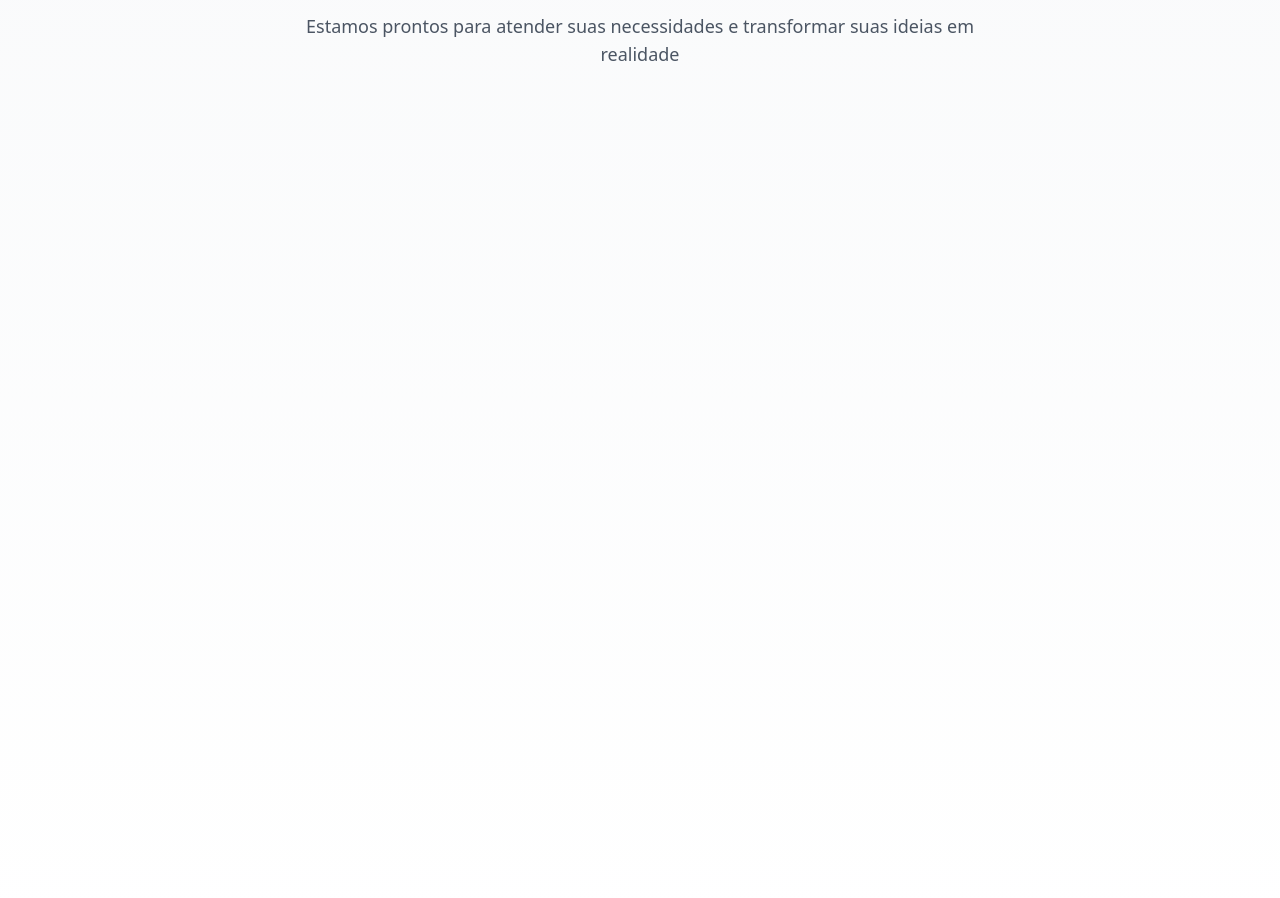
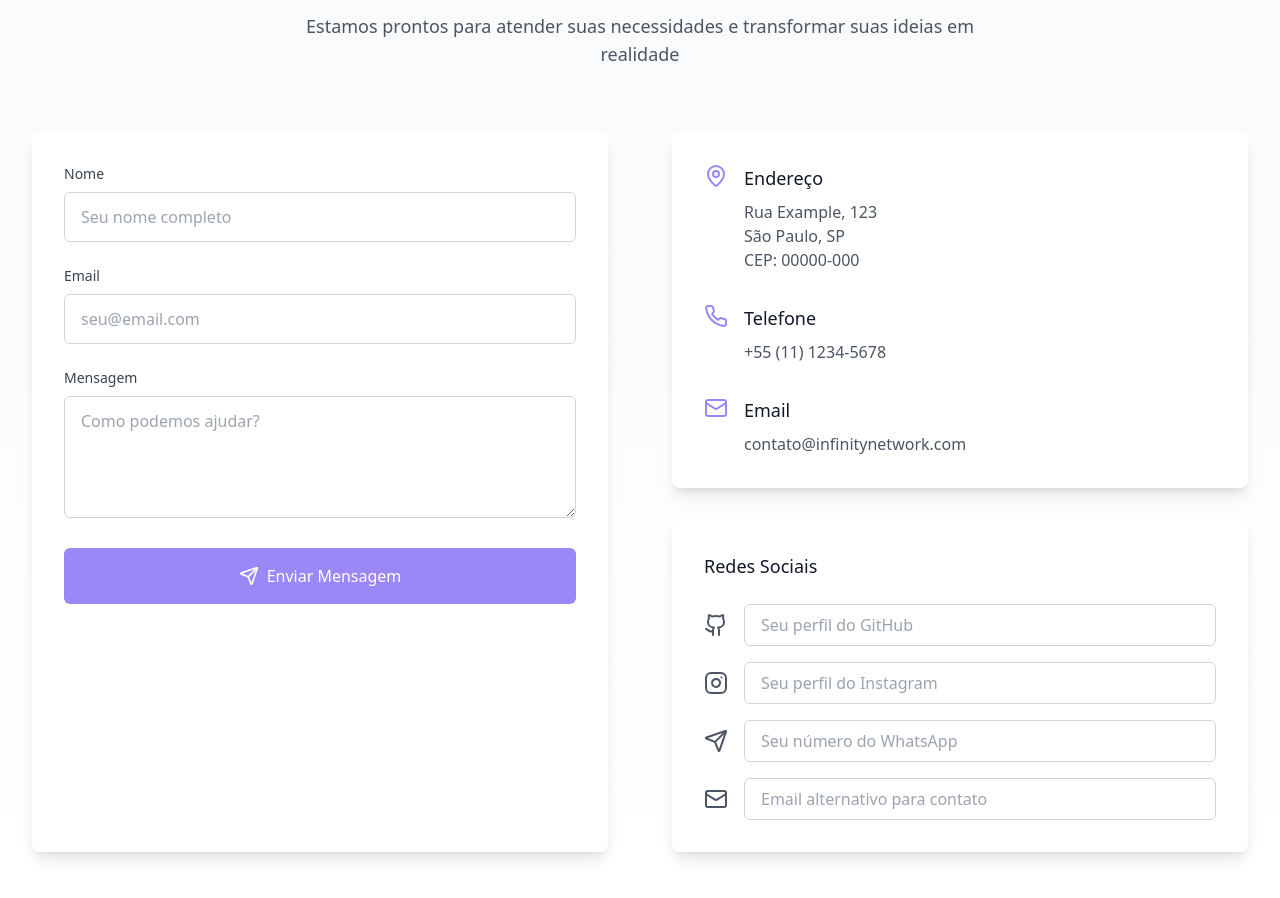
Before and after one commit to belphegorz7/infinity-network-empower, a React (Vite) app: page / in a window 1280 px wide. Shown: the part 2760-3658 px from the top of the page. Built offline with nearby package versions, Linux system fonts and the light colour scheme.

Commit message:
Fix: Contact section visibility
The contact section was not visible. This commit addresses this issue.

```diff
--- a/src/components/Contact.tsx
+++ b/src/components/Contact.tsx
@@ -27,7 +27,7 @@ const Contact = () => {
   };
 
   return (
-    <section id="contato" className="py-20 bg-gradient-to-b from-gray-50 to-white">
+    <section id="contato" className="py-20 bg-gradient-to-b from-gray-50 to-white min-h-screen">
       <div className="max-w-7xl mx-auto px-4 sm:px-6 lg:px-8">
         <div className="text-center mb-16">
           <h2 className="text-3xl md:text-4xl font-bold text-primary-dark mb-4">
@@ -38,7 +38,7 @@ const Contact = () => {
           </p>
         </div>
         <div className="grid grid-cols-1 md:grid-cols-2 gap-16">
-          <div className="bg-white p-8 rounded-lg shadow-lg animate-fade-up">
+          <div className="bg-white p-8 rounded-lg shadow-lg">
             <form className="space-y-6" onSubmit={handleSubmit}>
               <div>
                 <label htmlFor="name" className="block text-sm font-medium text-gray-700 mb-2">
@@ -87,14 +87,15 @@ const Contact = () => {
               </div>
               <button
                 type="submit"
-                className="w-full bg-primary text-white py-4 px-6 rounded-md hover:bg-primary-dark transition-colors duration-300 font-medium"
+                className="w-full bg-primary text-white py-4 px-6 rounded-md hover:bg-primary-dark transition-colors duration-300 font-medium flex items-center justify-center gap-2"
               >
+                <Send className="w-5 h-5" />
                 Enviar Mensagem
               </button>
             </form>
           </div>
           <div className="space-y-8">
-            <div className="bg-white p-8 rounded-lg shadow-lg animate-fade-up" style={{ animationDelay: "0.2s" }}>
+            <div className="bg-white p-8 rounded-lg shadow-lg">
               <div className="space-y-8">
                 <div className="flex items-start">
                   <div className="flex-shrink-0">
@@ -137,7 +138,7 @@ const Contact = () => {
                 </div>
               </div>
             </div>
-            <div className="bg-white p-8 rounded-lg shadow-lg animate-fade-up" style={{ animationDelay: "0.4s" }}>
+            <div className="bg-white p-8 rounded-lg shadow-lg">
               <h3 className="text-lg font-medium text-gray-900 mb-6">Redes Sociais</h3>
               <div className="space-y-4">
                 <div className="flex items-center space-x-4">
```
